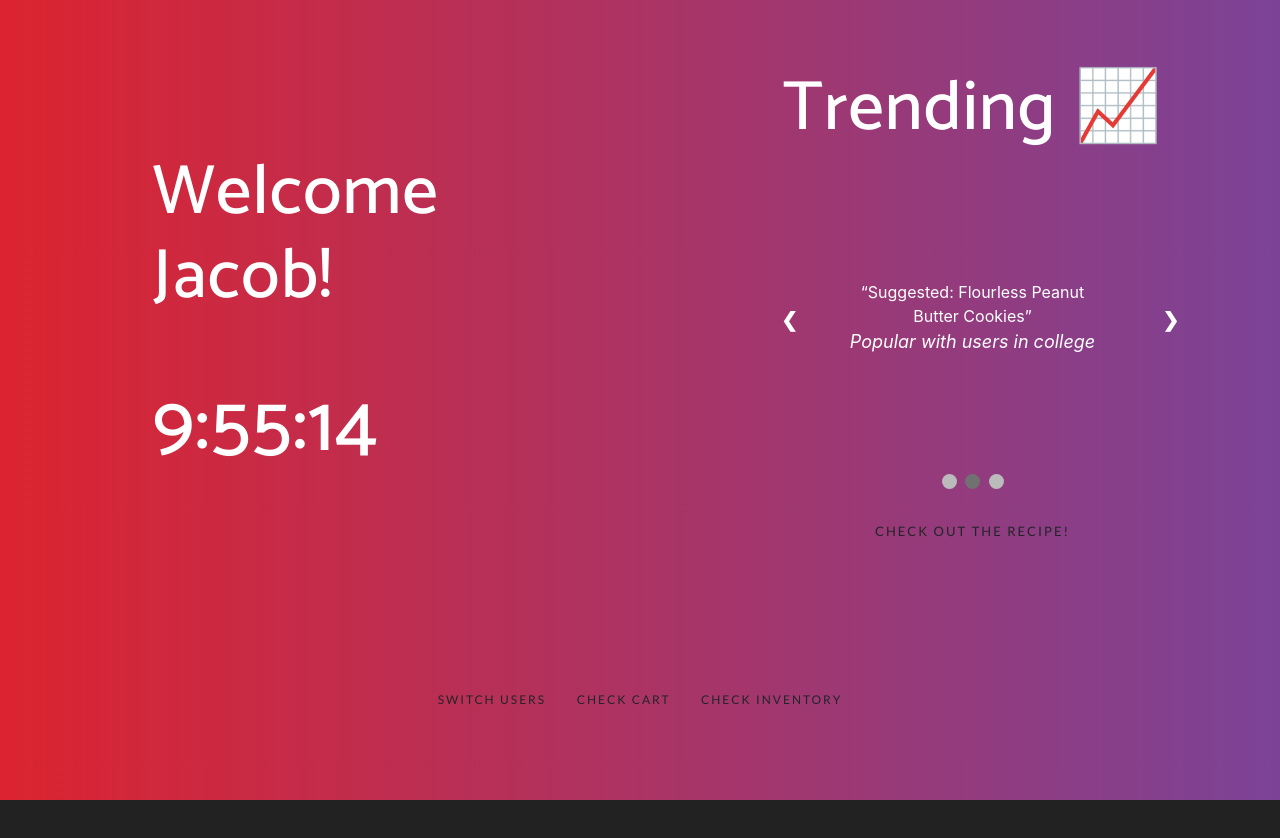
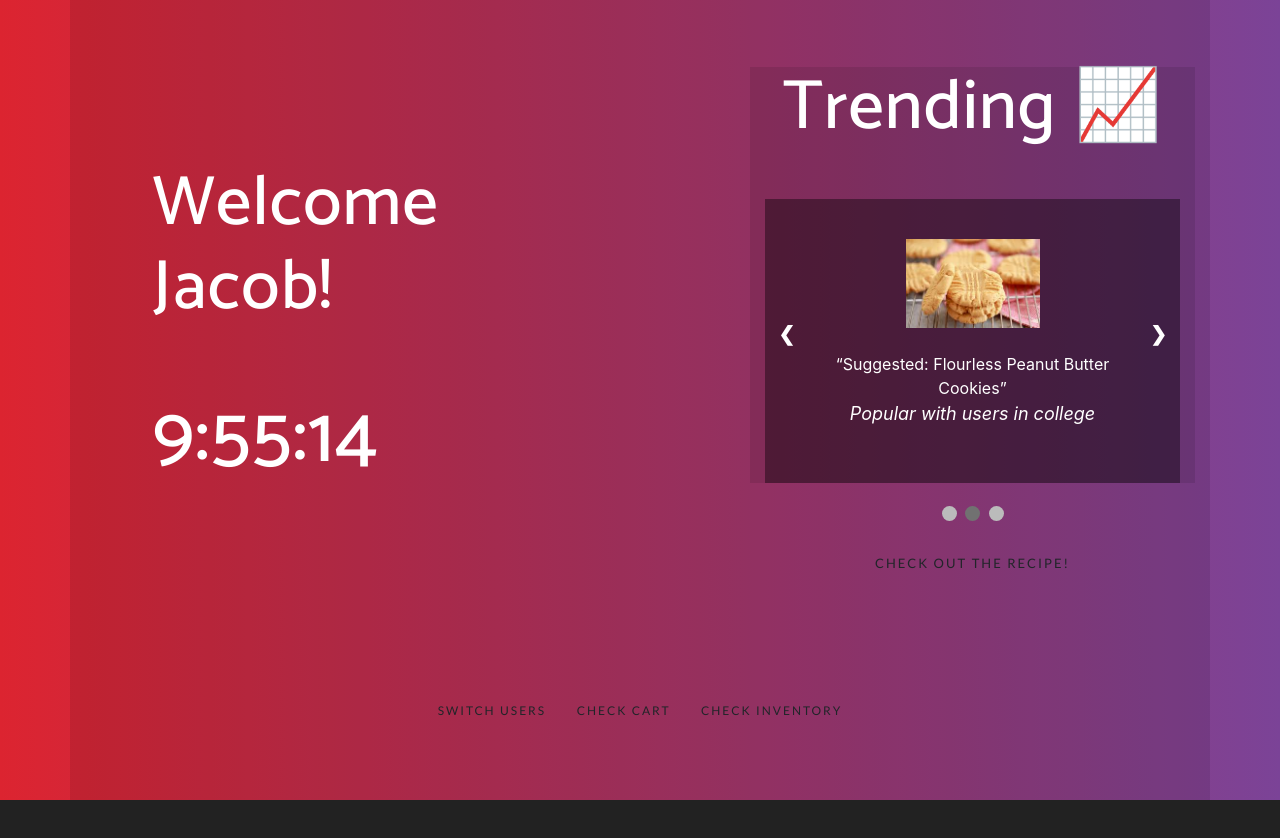
Before and after one commit to noahgriff99/smart-fridge, a website with bundled scripts: page startbootstrap-new-age-gh-pages/index.html in a window 1280 px wide. Built offline with nearby package versions, Linux system fonts and the light colour scheme; a web font is replaced by a local one.

Commit message:
Adding new images for recipes

```diff
--- a/startbootstrap-new-age-gh-pages/index.html
+++ b/startbootstrap-new-age-gh-pages/index.html
@@ -42,18 +42,24 @@
         </div>
         <div class="col-lg-5 my-auto">
           <div class="container">
-            <h1 class="mb-5 trending-header" style="font-size:70px">Trending &#128200;</h1>
+            <h1 class="mb-5 trending-header" style="font-size:70px; margin-top: 10px; box-sizing: border-box">Trending &#128200;</h1>
             <div class="pages">
+              <img src="img/smoothie.jpg" style="width: 40%"></img>
+              <br></br>
               <q>Suggested: Fruit Smoothie</q>
-              <p><i>Popular with users with fruit in inventory</i></p>
+              <p><i>Popular with users with fruit</i></p>
             </div>
 
             <div class="pages">
+              <img src="img/cookies.jpg" style="width: 40%"></img>
+              <br></br>
               <q>Suggested: Flourless Peanut Butter Cookies</q>
               <p><i>Popular with users in college</i></p>
             </div>
 
             <div class="pages">
+              <img src="img/biscuit.jpg" style="width: 40%"></img>
+              <br></br>
               <q>Suggested: Biscuits</q>
               <p><i>Popular for breakfast</i></p>
             </div>
@@ -78,23 +84,6 @@
               <a href="users.html" class="btn btn-outline btn-xl js-scroll-trigger" style="font-size:12px; left: 50%">Switch Users</a>
               <a href="cart.html" class="btn btn-outline btn-xl js-scroll-trigger" style="font-size:12px; left: 50%">Check Cart</a>
               <a href="inventory.html" class="btn btn-outline btn-xl js-scroll-trigger" style="font-size:12px; left: 50%">Check Inventory</a>
-              <!-- <li class="list-inline-item social-twitter">
-                <a href="users.html">
-                  <i class="fab" >
-                  	<img src="test_img.jpg" height="30" width="30">
-                  </i>
-                </a>
-              </li>
-              <li class="list-inline-item social-facebook">
-                <a href="cart.html">
-                  <i class="fab"></i>
-                </a>
-              </li>
-              <li class="list-inline-item social-google-plus">
-                <a href="inventory.html">
-                  <i class="fab"></i>
-                </a>
-              </li> -->
             </ul>
           </div>
       </div>
@@ -119,12 +108,14 @@
 
   <style>
     .container {
+      margin: auto;
       position: relative;
+      background:rgba(0,0,0,0.1);
+      opacity: 1;
     }
 
     .time {
       margin-top: 60px;
-      /* padding: 30px; */
       margin-right: 50px;
       font-size: 100px;
     }
@@ -135,8 +126,14 @@
 
     .pages {
       display: none;
-      padding: 80px;
+      padding: 40px;
       text-align: center;
+      background:rgba(0,0,0,0.4);
+      opacity: 1;
+    }
+
+    .next {
+      margin-right: 15px;
     }
 
     .prev, .next {
@@ -145,7 +142,7 @@
       top: 50%;
       width: auto;
       margin-top: 30px;
-      padding: 16px;
+      padding: 3%;
       color: #888;
       font-weight: bold;
       font-size: 20px;
```
Also changed, not shown: startbootstrap-new-age-gh-pages/img/biscuit.jpg (added), startbootstrap-new-age-gh-pages/img/cookies.jpg (added), startbootstrap-new-age-gh-pages/img/smoothie.jpg (added).
